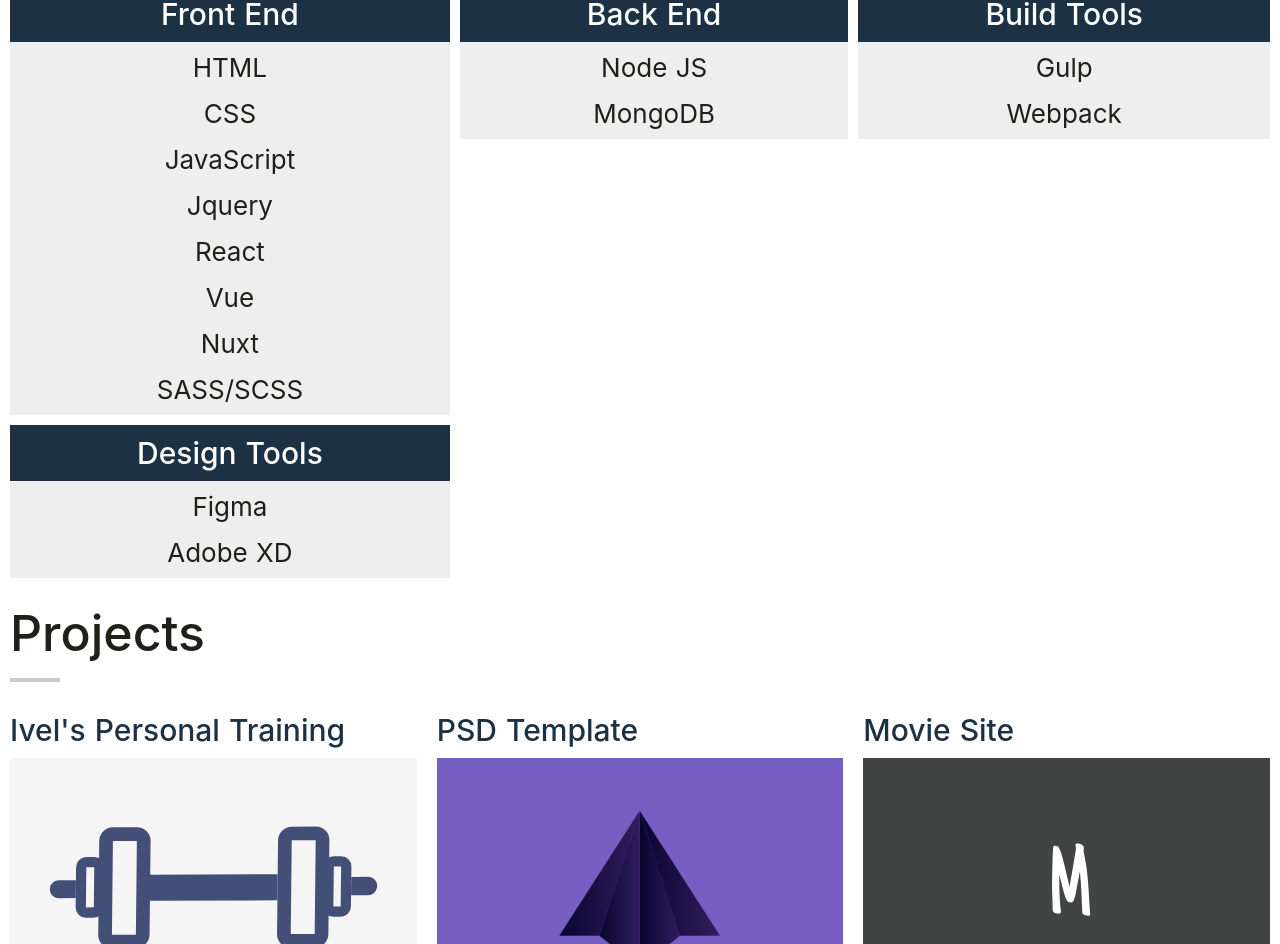
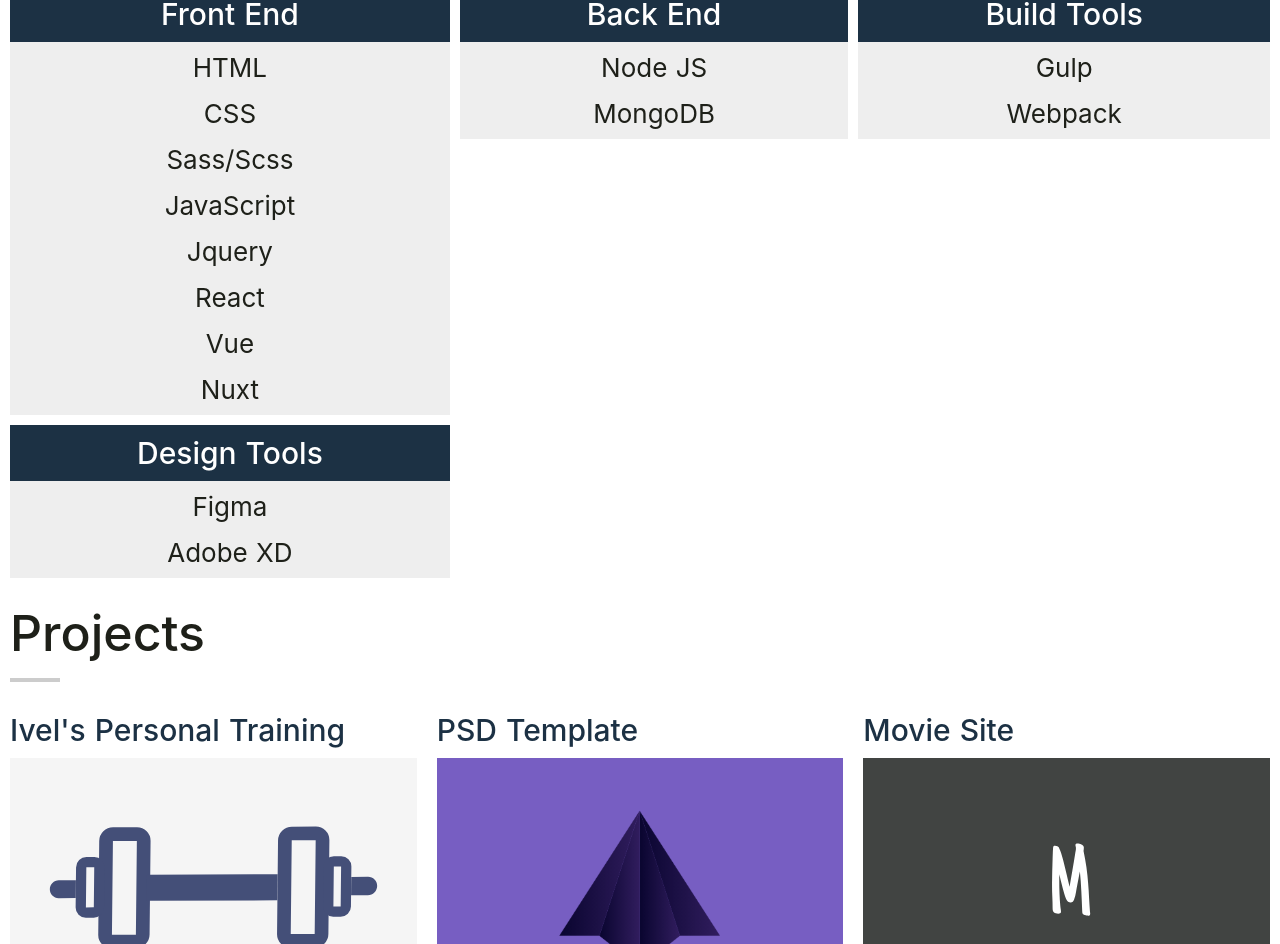
Before and after one commit to sam-g99/My-Portfolio, a Nuxt app: page / in a window 1280 px wide. Shown: the part 933-1877 px from the top of the page. Built offline with nearby package versions, Linux system fonts and the light colour scheme.

Commit message:
skills placement

```diff
--- a/components/sections/Skills.vue
+++ b/components/sections/Skills.vue
@@ -27,12 +27,12 @@
 					skills: [
 						'HTML',
 						'CSS',
+						'Sass/Scss',
 						'JavaScript',
 						'Jquery',
 						'React',
 						'Vue',
 						'Nuxt',
-						'SASS/SCSS',
 					],
 				},
 				{
```
